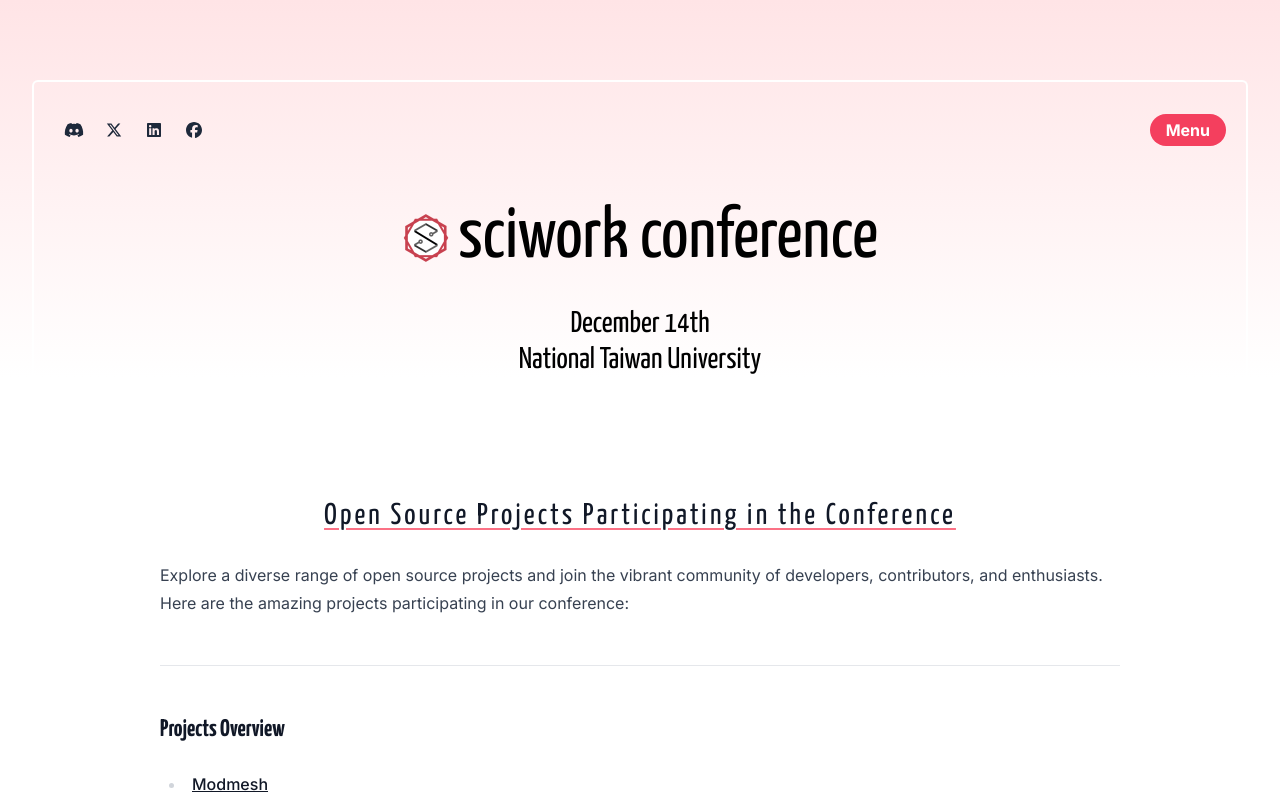
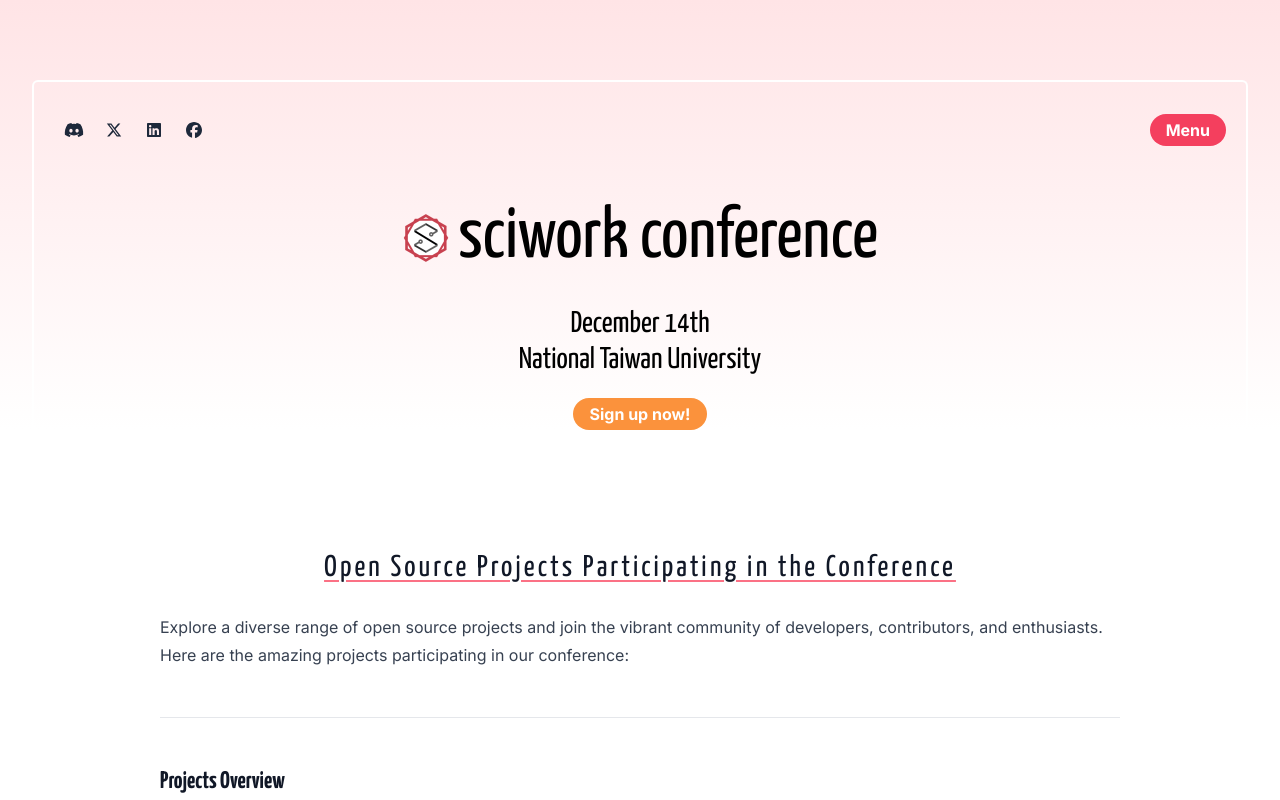
Before and after one commit to sciwork/swconf2024, a Next.js app: page /projects in a window 1280 px wide. Shown: the top 800 px of the page. Built offline with nearby package versions, Linux system fonts and the light colour scheme.

Commit message:
feat: add signup button to hero section (#18)

```diff
--- a/components/Button.tsx
+++ b/components/Button.tsx
@@ -42,7 +42,7 @@
         {
           "tw-bg-rose-500 tw-text-white hover:tw-bg-rose-700":
             variant === "default",
-          "tw-bg-yellow-300 tw-text-black hover:tw-bg-yellow-400":
+          "tw-bg-orange-400 tw-text-white hover:tw-bg-orange-600":
             variant === "action",
         },
       )}
--- a/components/Hero.tsx
+++ b/components/Hero.tsx
@@ -1,4 +1,7 @@
+"use client";
+
 import Image from "next/image";
+import { REGISTER_URL } from "@/configurations/constants";
 import {
   faDiscord,
   faFacebook,
@@ -6,6 +9,7 @@
   faXTwitter,
 } from "@fortawesome/free-brands-svg-icons";
 import routes from "@/configurations/routes";
+import Button from "@/components/Button";
 import SocialLink from "@/components/IconLink";
 import MobileNavigator from "@/components/MenuDrawer";
 import iconImg from "@/assets/android-chrome-192x192.png";
@@ -13,6 +17,8 @@
 const Hero = () => {
   const hasOtherPages =
     routes.filter((route) => !route.disabled && route.path !== "/").length > 0;
+  const eventDate = new Date('2024-12-14T00:00:00-08:00');
+  const currentDate = new Date();
 
   return (
     <div className="tw-w-screen tw-bg-gradient-to-b tw-from-rose-100 tw-to-white">
@@ -58,6 +64,13 @@
               <div className="tw-font-yk tw-text-xl tablet:tw-text-3xl">
                 National Taiwan University
               </div>
+              {currentDate < eventDate && (
+                <div className="tw-flex tw-pt-5">
+                  <Button variant="action" to={REGISTER_URL} target="_blank">
+                    Sign up now!
+                  </Button>
+                </div>
+              )}
             </div>
           </div>
         </div>
--- a/components/MenuDrawer.tsx
+++ b/components/MenuDrawer.tsx
@@ -27,11 +27,6 @@
               </DrawerLink>
             ))}
         </div>
-        <div className="tw-hidden tw-px-7 tw-py-6">
-          <Button variant="action" to={REGISTER_URL} target="_blank">
-            Register
-          </Button>
-        </div>
       </Drawer>
     </>
   );
--- a/configurations/constants.ts
+++ b/configurations/constants.ts
@@ -2,4 +2,4 @@
 export const DEFAULT_LOCALE = 'en';
 export const UNKNOWN_LOCALE = '';
 export const REGISTER_URL =
-  'https://sciwork.kktix.cc/events/sciworkconf-202312-hsinchu';
+  'https://sciwork.kktix.cc/events/sciwork-conference-20241214-ntu';
```
Also changed, not shown: 1 other file (tests, documents, lock files or other folders).
